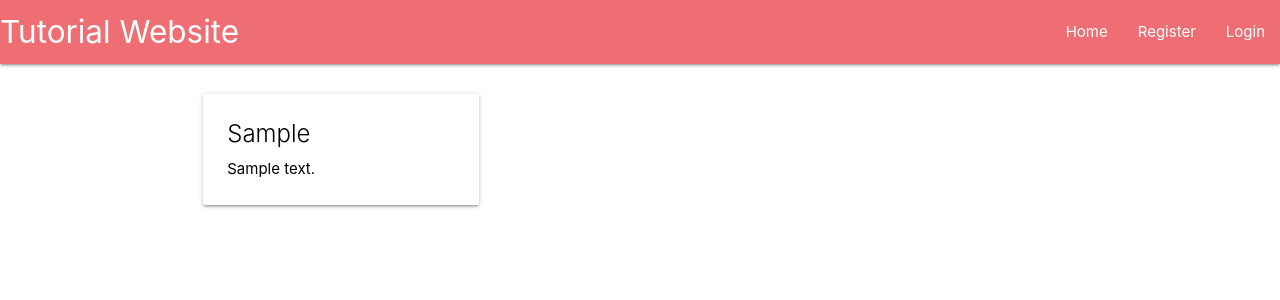
After one commit to gyhou/django-project, a Django app: a page that uses mysite/main/templates/main/category.html in a window 1280 px wide. The commit adds this page. Shown: the top 300 px of the page. Run offline with Django 3.2, Linux system fonts and the light colour scheme; tables that the repository leaves empty hold one stand-in row (values such as "Sample post"); some libraries are stand-ins or nearby versions.

Commit message:
working with foreign keys

```diff
--- a/mysite/main/models.py
+++ b/mysite/main/models.py
@@ -6,8 +6,8 @@ from datetime import datetime
 
 class TutorialCategory(models.Model):
     category = models.CharField(max_length=200)
-    category_summary = models.CharField(max_length=200)
-    category_slug = models.CharField(max_length=200)
+    summary = models.CharField(max_length=200)
+    slug = models.CharField(max_length=200)
 
     class Meta:
         verbose_name_plural = "Categories"
--- /dev/null
+++ b/mysite/main/templates/main/category.html
@@ -0,0 +1,20 @@
+{% extends 'main/header.html' %}
+
+{% block content %}
+
+    <div class="row">
+        {% for tut, partone in part_ones.items %}
+
+            <div class="col s12 m6 l4">
+                <a href="{{partone}}", style="color:#000">
+                    <div class="card hoverable">
+                        <div class="card-content">
+                            <div class="card-title">{{tut.series}}</div>
+                            <p>{{tut.series_summary}}</p>
+                        </div>
+                    </div>
+                </a>
+            </div>
+        {% endfor %}
+    </div>
+{% endblock %}
--- a/mysite/main/templates/main/includes/navbar.html
+++ b/mysite/main/templates/main/includes/navbar.html
@@ -1,6 +1,6 @@
 <nav>
     <div class="nav-wrapper">
-        <a href="/" class="brand-logo">Tutorials!</a>
+        <a href="/" class="brand-logo">Tutorial Website</a>
         <ul id="nav-mobile" class="right hide-on-med-and-down">
             <li><a href="/">Home</a></li>
             {% if user.is_authenticated %}
--- a/mysite/main/urls.py
+++ b/mysite/main/urls.py
@@ -23,4 +23,5 @@ urlpatterns = [
     path('register/', views.register, name='register'),
     path('logout/', views.logout_request, name='logout'),
     path('login/', views.login_request, name='login'),
+    path('<single_slug>', views.single_slug, name='single_slug'),
 ]
--- a/mysite/main/views.py
+++ b/mysite/main/views.py
@@ -1,6 +1,6 @@
 from django.shortcuts import render, redirect
 from django.http import HttpResponse
-from .models import Tutorial
+from .models import Tutorial, TutorialCategory, TutorialSeries
 from django.contrib.auth.forms import UserCreationForm, AuthenticationForm
 from django.contrib.auth import login, logout, authenticate
 from django.contrib import messages
@@ -8,11 +8,34 @@ from .forms import NewUserForm
 
 
 # Create your views here.
+def single_slug(request, single_slug):
+    categories = [c.slug for c in TutorialCategory.objects.all()]
+    if single_slug in categories:
+        # Filter TutorialSeries.category to TutorialCategory.slug
+        matching_series = TutorialSeries.objects.filter(category__slug=single_slug)
+        series_urls = {}
+        for m in matching_series.all():
+            # Filter Tutorial.series to TutorialSeries.series
+            part_one = Tutorial.objects.filter(series__series=m.series).earliest("published")
+            series_urls[m] = part_one.slug
+
+        return render(request,
+                      "main/category.html",
+                      {"part_ones": series_urls})
+
+    tutorials = [t.slug for t in Tutorial.objects.all()]
+    if single_slug in tutorials:
+        return HttpResponse(f"{single_slug} is a tutorial!")
+
+    return HttpResponse(f"{single_slug} does not correspond to anything.")
+
+
 def homepage(request):
     # return HttpResponse("<strong>Django</strong> project")
     return render(request=request,
-                  template_name='main/home.html',
-                  context={'tutorials':Tutorial.objects.all})
+                  template_name='main/categories.html',
+                  context={'categories': TutorialCategory.objects.all})
+
 
 def register(request):
     if request.method == "POST":
@@ -31,12 +54,14 @@ def register(request):
     form = NewUserForm
     return render(request,
                   "main/register.html",
-                  context={'form':form})
+                  context={'form': form})
+
 
 def logout_request(request):
     logout(request)
     messages.info(request, "Logged out successfully!")
     return redirect("main:homepage")
+
 
 def login_request(request):
     if request.method == "POST":
@@ -57,4 +82,4 @@ def login_request(request):
     form = AuthenticationForm()
     return render(request,
                   "main/login.html",
-                  {'form':form})
+                  {'form': form})
```
Also changed, not shown: mysite/main/templates/main/categories.html (added, +19 -0 lines), mysite/main/migrations/0002_auto_20200116_1327.py (added), mysite/main/migrations/0003_auto_20200116_1354.py (added).
